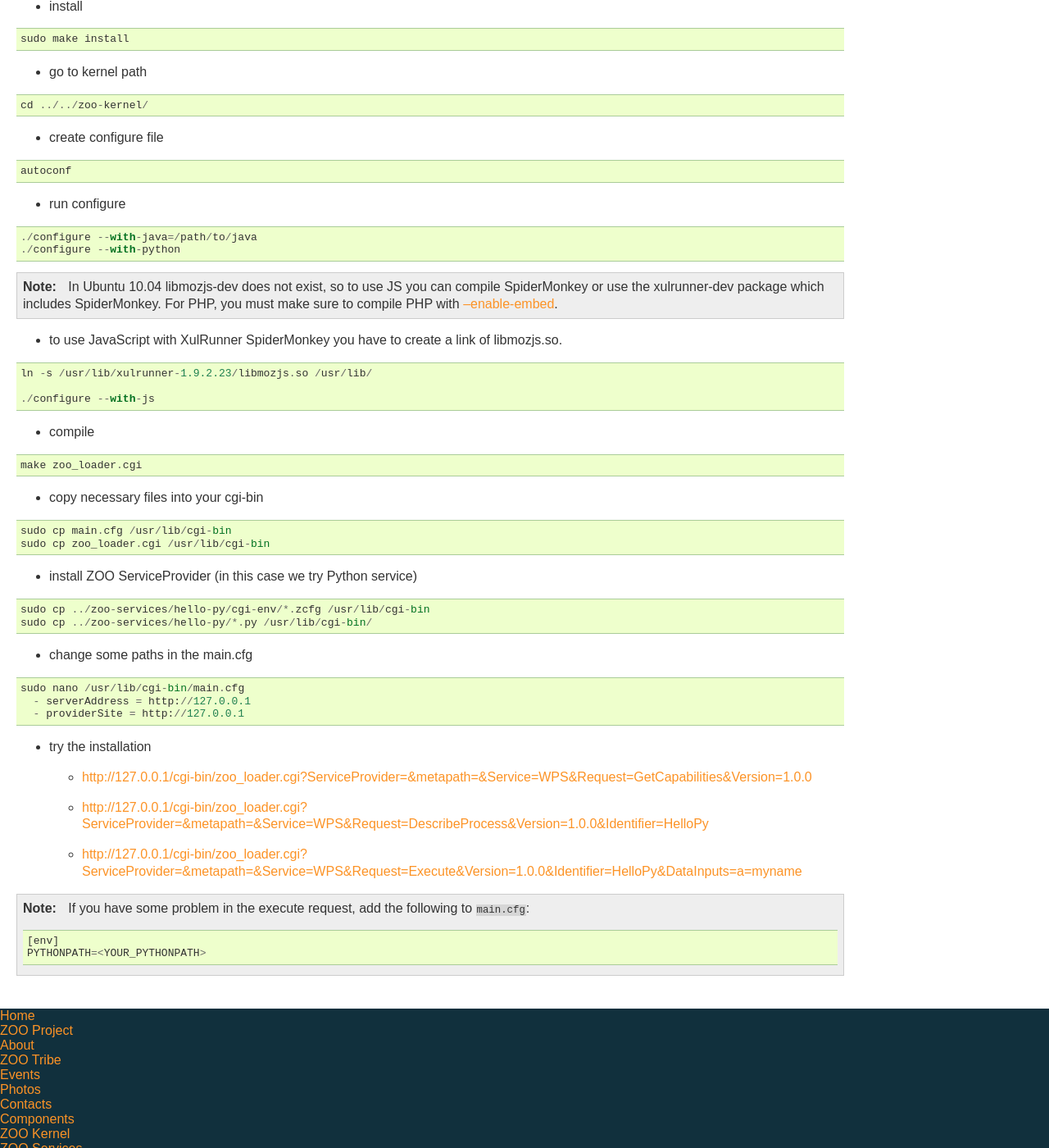
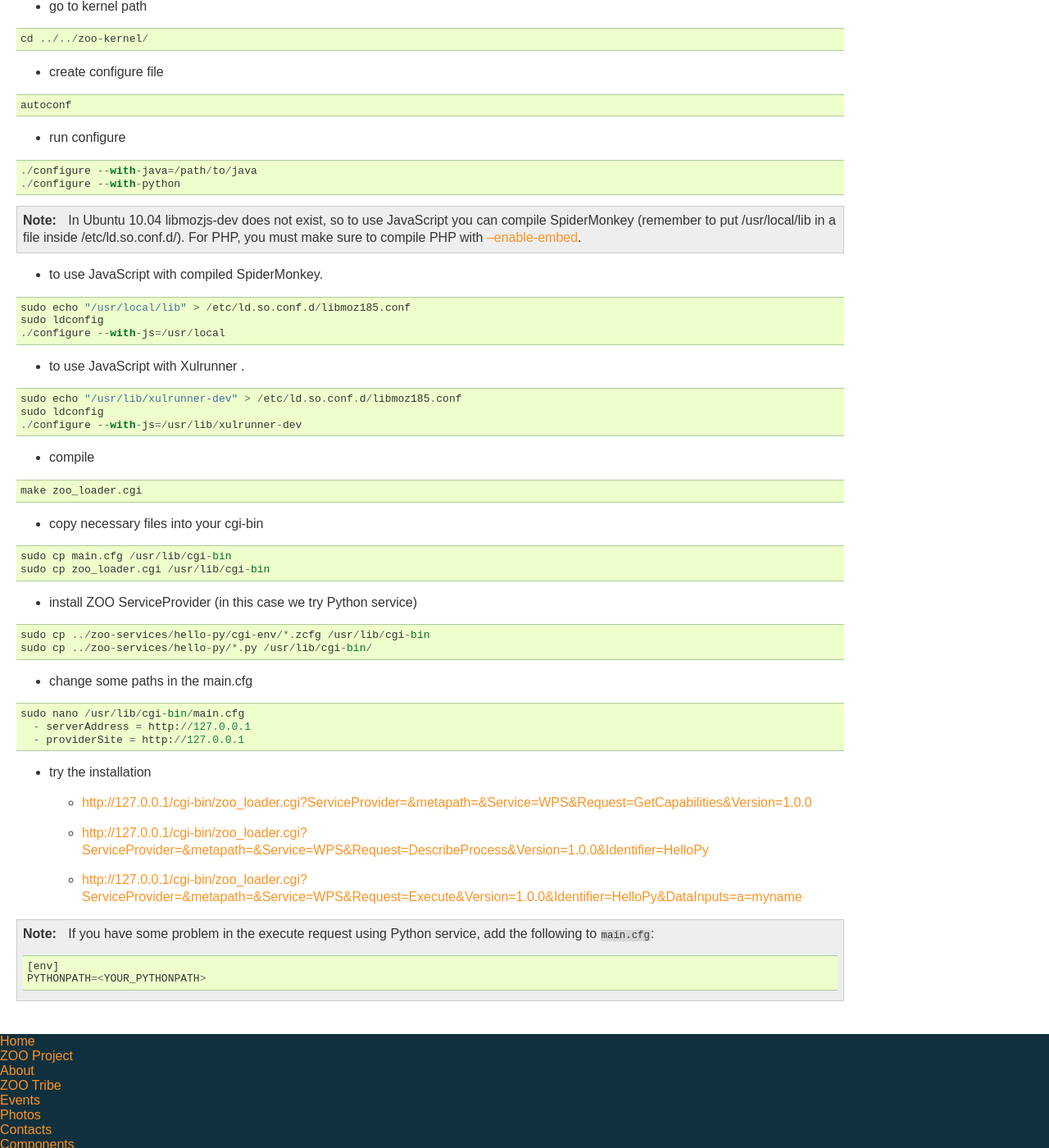
Before and after one commit to hydroleader/zoo-project, a Sphinx documentation site: the page built from docs/kernel/install-debian.txt, in a window 1280 px wide and 1400 px high, scrolled down 1241 px. Shown: the whole window at 82% size. Built offline with Sphinx 7.4.7, drawn with Linux system fonts in a browser that asks for light colours.

Commit message:
update debian installation and add howtos page to index

```diff
--- a/docs/kernel/install-debian.txt
+++ b/docs/kernel/install-debian.txt
@@ -43,11 +43,6 @@ Installation Workflow
 
   make
 
-- install
-
-::
-
-  sudo make install
 
 - go to kernel path
 
@@ -69,17 +64,25 @@ Installation Workflow
   ./configure --with-python
 
 .. note::
-   In Ubuntu 10.04 libmozjs-dev does not exist, so to use JS you can compile SpiderMonkey or use the xulrunner-dev package which includes SpiderMonkey.
+   In Ubuntu 10.04 libmozjs-dev does not exist, so to use JavaScript you can compile SpiderMonkey (remember to put /usr/local/lib in a file inside /etc/ld.so.conf.d/).
    For PHP, you must make sure to compile PHP with `--enable-embed <http://www.zoo-project.org/trac/wiki/ZooKernel/Embed/PHP#ConfigureandInstallPHPEmbedlibrary>`__.
 
-- to use JavaScript with XulRunner SpiderMonkey you have to create a link of libmozjs.so.
+- to use JavaScript with compiled SpiderMonkey.
 
 ::
 
-  ln -s /usr/lib/xulrunner-1.9.2.23/libmozjs.so /usr/lib/
+  sudo echo "/usr/local/lib" > /etc/ld.so.conf.d/libmoz185.conf
+  sudo ldconfig
+  ./configure --with-js=/usr/local
 
-  ./configure --with-js
 
+- to use JavaScript with Xulrunner .
+
+::
+
+  sudo echo "/usr/lib/xulrunner-dev" > /etc/ld.so.conf.d/libmoz185.conf
+  sudo ldconfig
+  ./configure --with-js=/usr/lib/xulrunner-dev
 
 
 - compile
@@ -118,7 +121,7 @@ Installation Workflow
   - http://127.0.0.1/cgi-bin/zoo_loader.cgi?ServiceProvider=&metapath=&Service=WPS&Request=Execute&Version=1.0.0&Identifier=HelloPy&DataInputs=a=myname
 
 .. note::
-   If you have some problem in the execute request, add the following to ``main.cfg``:
+   If you have some problem in the execute request using Python service, add the following to ``main.cfg``:
 
    ::
 
--- a/docs/services/index.txt
+++ b/docs/services/index.txt
@@ -10,4 +10,5 @@ The following sections will assist you with ZOO Services:
 
    introduction
    zcfg-reference
+   howtos
    examples
```
